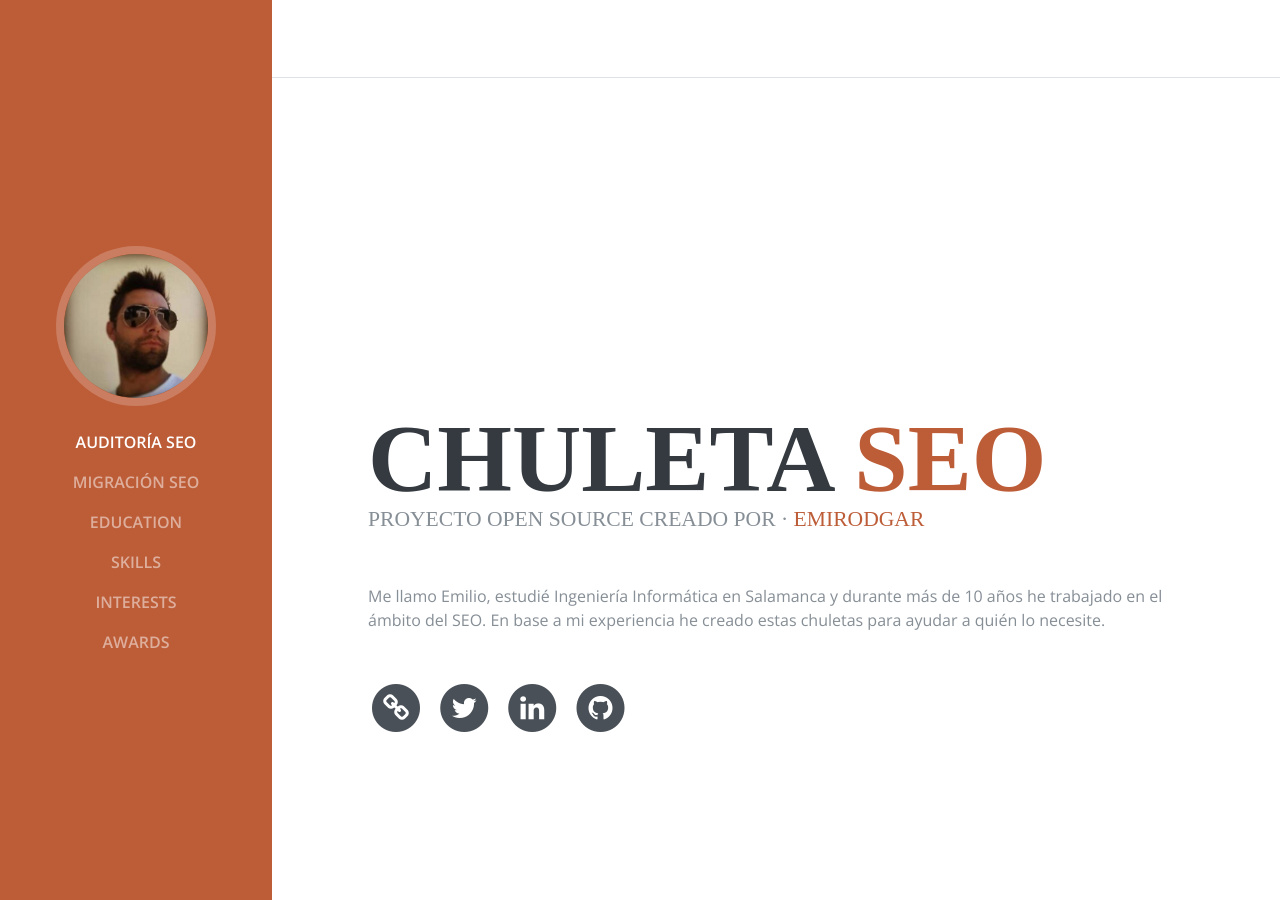
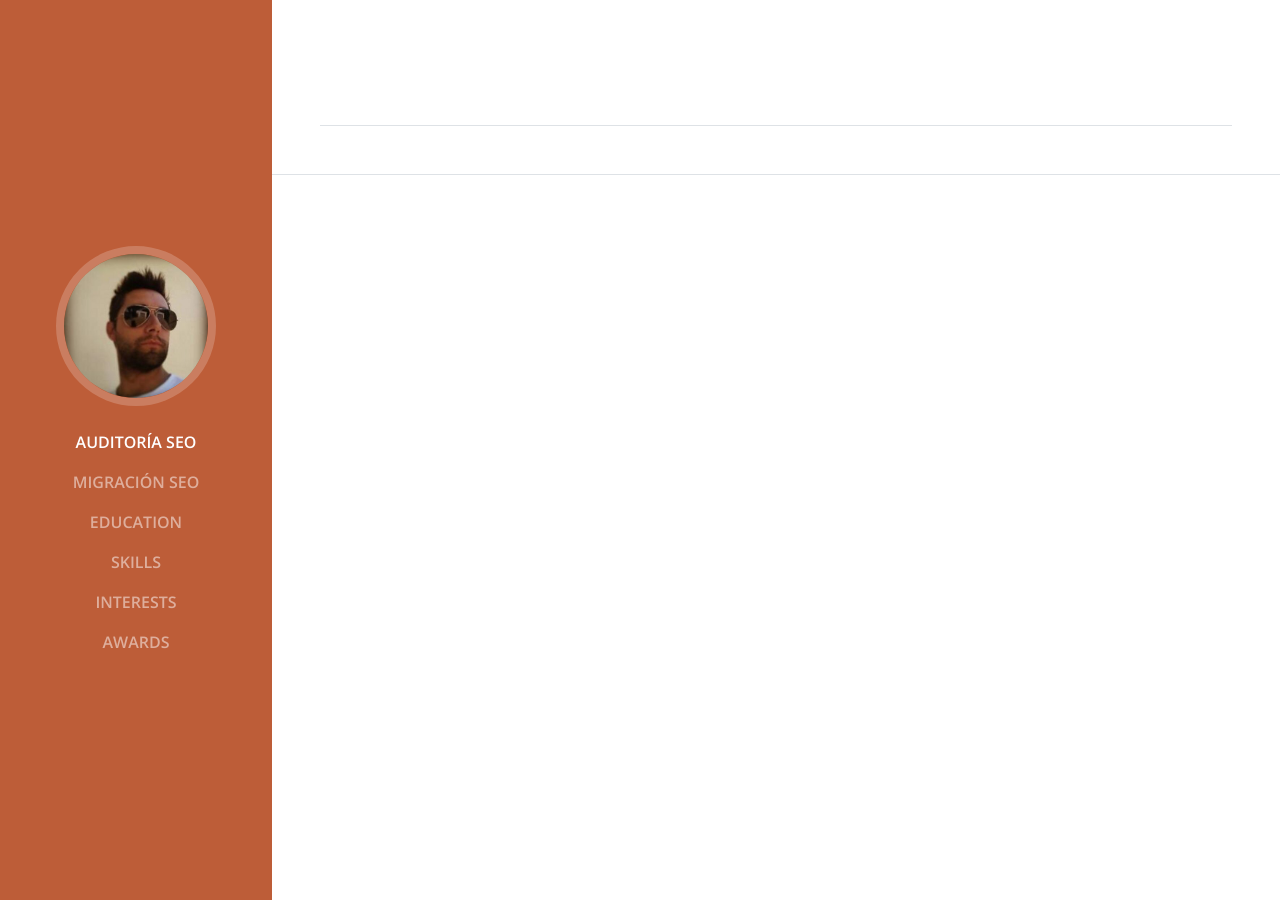
Before and after one commit to Emirodgar/w-chuleta-seo, a Jekyll site: the page built from README.md, in a window 1280 px wide and 900 px high, scrolled down 822 px. Built offline with Jekyll 4.4.1, drawn with Linux system fonts in a browser that asks for light colours; some web fonts are replaced; our own code applies the rules of GitHub Pages for plain Markdown files.

Commit message:
Update default.html

```diff
--- a/_layouts/default.html
+++ b/_layouts/default.html
@@ -60,52 +60,6 @@
     </nav>
 
     <div class="container-fluid p-0">
-
-      <section class="resume-section p-3 p-lg-5 d-flex d-column" id="about">
-        <div class="my-auto">
-          <h1 class="mb-0">CHULETA
-            <span class="text-primary">SEO</span>
-          </h1>
-          <div class="subheading mb-5">Proyecto open source creado por ·
-            <a href="https://emirodgar.com">Emirodgar</a>
-          </div>
-          <p class="mb-5">Me llamo Emilio, estudié Ingeniería Informática en Salamanca y durante más de 10 años he trabajado en el ámbito del SEO. En base a mi experiencia he creado estas chuletas para ayudar a quién lo necesite.</p>
-          <ul class="list-inline list-social-icons mb-0">
-            <li class="list-inline-item">
-              <a href="https://emirodgar.com/">
-                <span class="fa-stack fa-lg">
-                  <i class="fa fa-circle fa-stack-2x"></i>
-                  <i class="fa fa-link fa-stack-1x fa-inverse"></i>
-                </span>
-              </a>
-            </li>
-            <li class="list-inline-item">
-              <a href="https://twitter.com/emirodgar">
-                <span class="fa-stack fa-lg">
-                  <i class="fa fa-circle fa-stack-2x"></i>
-                  <i class="fa fa-twitter fa-stack-1x fa-inverse"></i>
-                </span>
-              </a>
-            </li>
-            <li class="list-inline-item">
-              <a href="https://es.linkedin.com/in/emirodgar">
-                <span class="fa-stack fa-lg">
-                  <i class="fa fa-circle fa-stack-2x"></i>
-                  <i class="fa fa-linkedin fa-stack-1x fa-inverse"></i>
-                </span>
-              </a>
-            </li>
-            <li class="list-inline-item">
-              <a href="https://github.com/Emirodgar">
-                <span class="fa-stack fa-lg">
-                  <i class="fa fa-circle fa-stack-2x"></i>
-                  <i class="fa fa-github fa-stack-1x fa-inverse"></i>
-                </span>
-              </a>
-            </li>
-          </ul>
-        </div>
-      </section>
       <section class="resume-section p-3 p-lg-5 d-flex flex-column" id="experience">
       {{ content }}
       </section>
```
